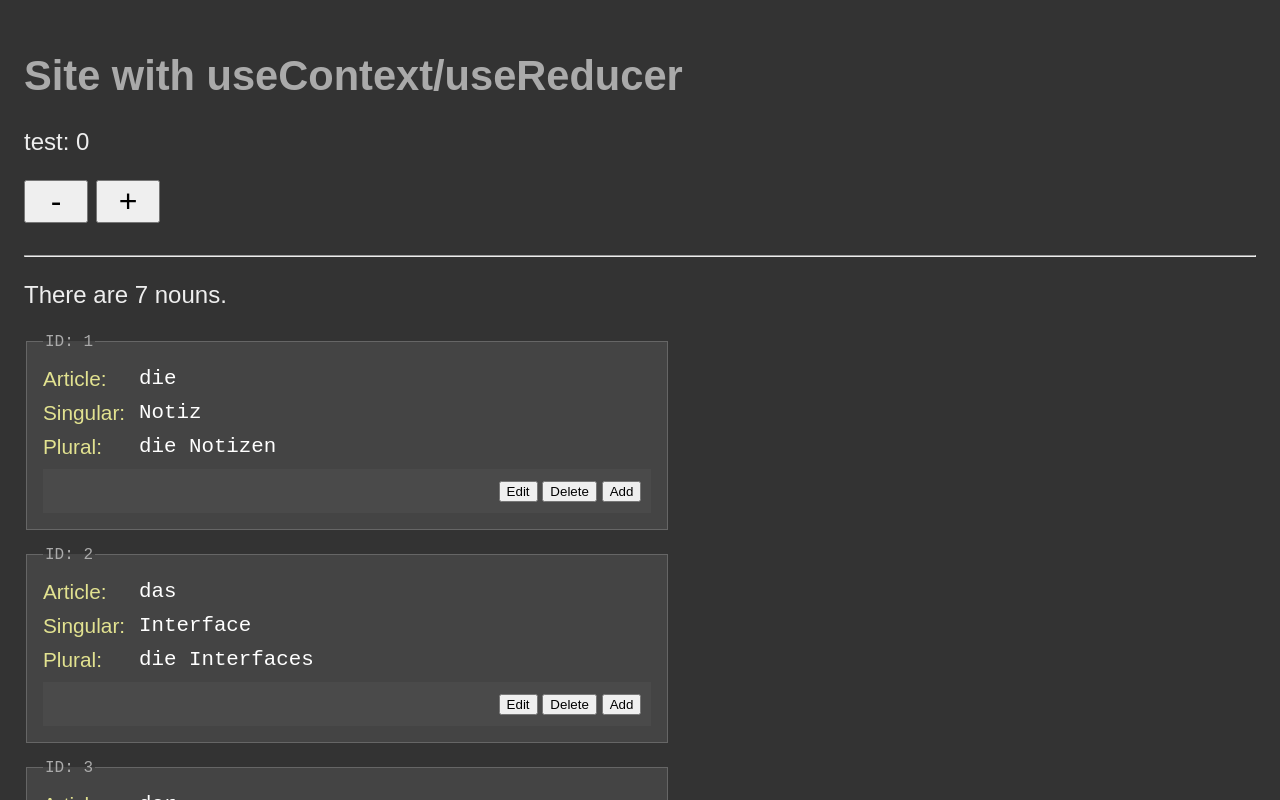
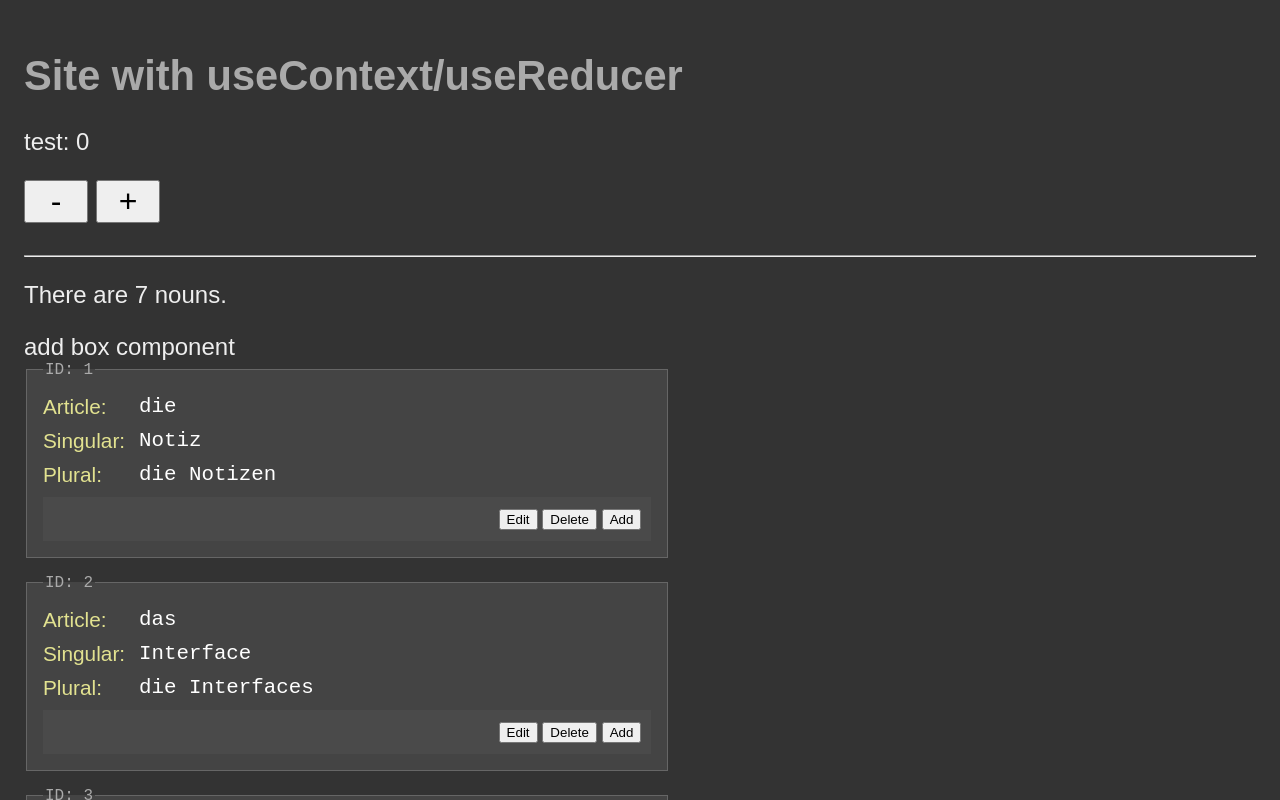
Before and after one commit to edwardtanguay/ejt-add-edit-delete-rh2, a React (Vite) app: page / in a window 1280 px wide. Shown: the top 800 px of the page. Built offline with nearby package versions, Linux system fonts and the light colour scheme; data requests are answered from the project's data file.

Commit message:
basic component add box

```diff
--- a/src/App.jsx
+++ b/src/App.jsx
@@ -3,6 +3,7 @@ import { AppContext } from './AppContext';
 import { GermanNounFormRow } from './components/GermanNounFormRow';
 import './App.scss';
 import { ItemButtonArea } from './components/ItemButtonArea';
+import { ItemAddBox } from './components/ItemAddBox';
 
 function App() {
 	const { state, dispatch } = useContext(AppContext);
@@ -22,7 +23,7 @@ function App() {
 			<hr />
 			<p>There are {state.germanNouns.length} nouns.</p>
 			<div className="germanNounArea">
-				{state.isAdding && <div>Adding item...</div>}
+				<ItemAddBox />
 				{state.germanNouns.map((item) => {
 					return (
 						<fieldset className="germanNoun" key={String(item.id)}>
--- /dev/null
+++ b/src/components/ItemAddBox.jsx
@@ -0,0 +1,3 @@
+export const ItemAddBox = () => {
+	return <div>add box component</div>;
+};
```
Also changed, not shown: dev/notes.txt.
